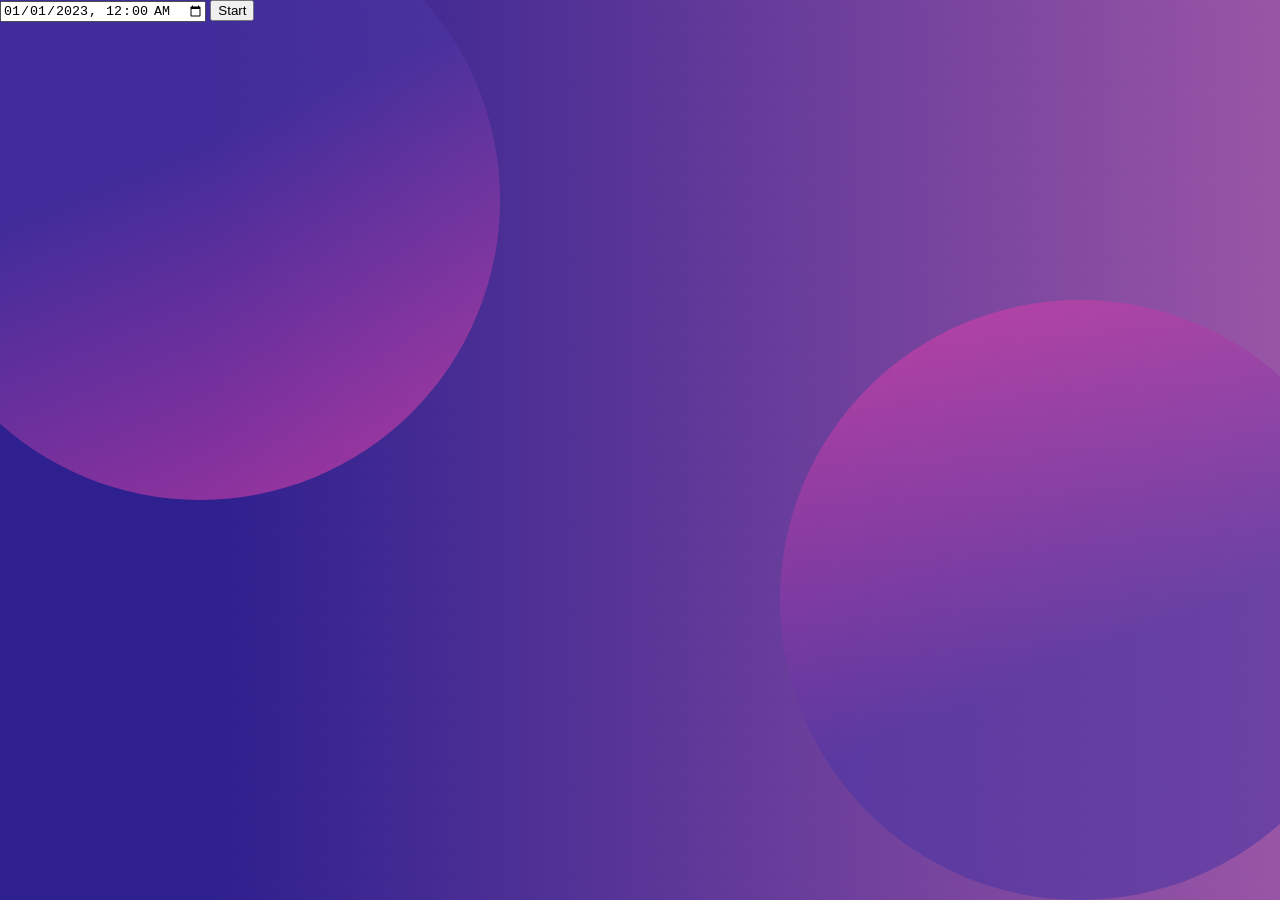
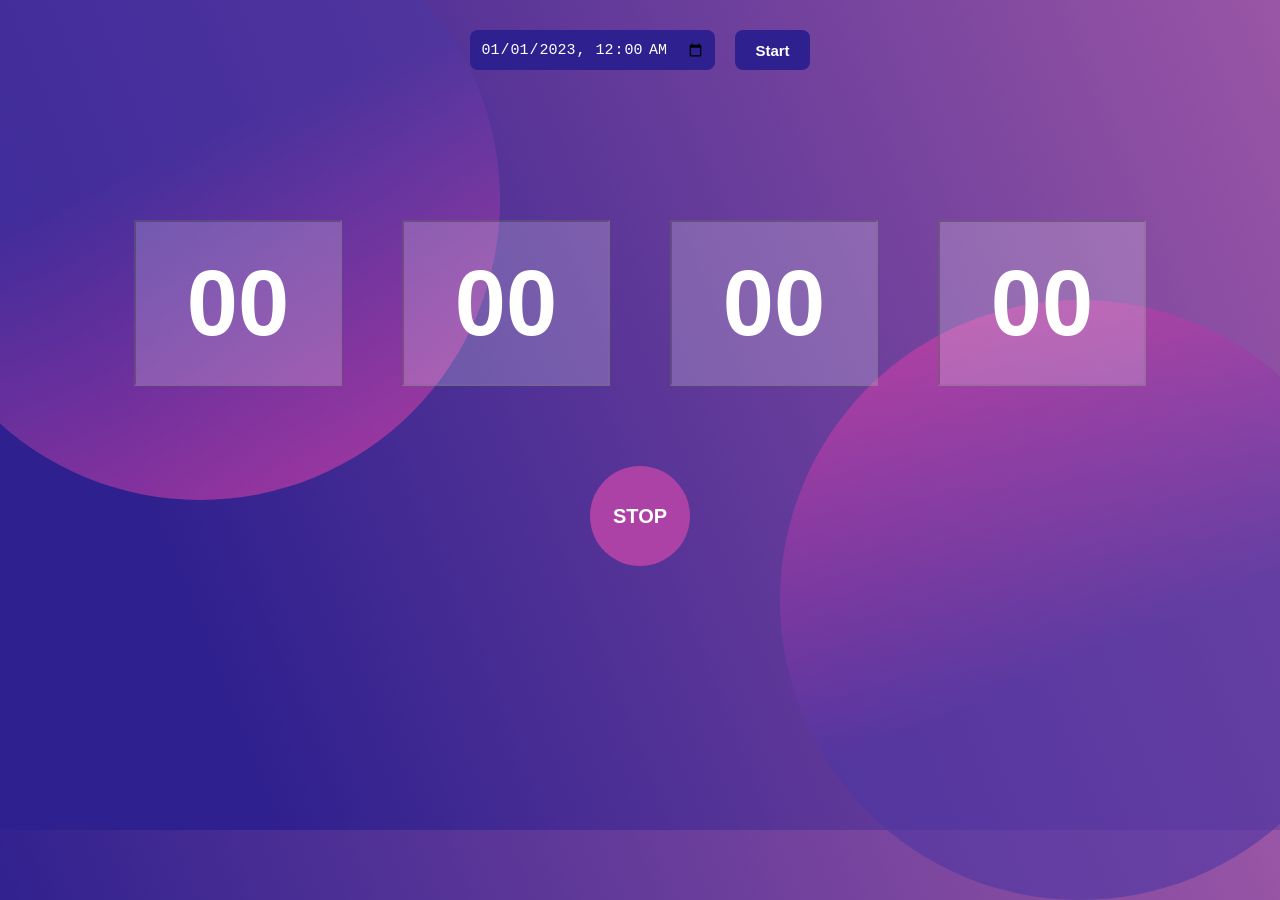
Before and after one commit to Chicarelli/countdown-timer, a plain HTML site: page index.html in a window 1280 px wide. Shown: the top 900 px of the page. Drawn offline with Linux system fonts and the light colour scheme.

Commit message:
feat: countdown timer

```diff
--- a/index.html
+++ b/index.html
@@ -11,11 +11,23 @@
 <body>
     <div class="bg-circle circle-top"></div>
     <div class="bg-circle circle-bottom"></div>
-    <form id="form-new-timer">
+
+    <form id="form-new-timer" class="form-timer">
         <input type="datetime-local" id="input-timer"/>
         <button type="submit" id="button-start">Start</button>
     </form>
 
+    <div id="content-hour">
+        <input class="box" type="text" disabled id="timer_days"/>
+        <input class="box" type="text" disabled id="timer_hours"/>
+        <input class="box" type="text" disabled id="timer_minutes"/>
+        <input class="box" type="text" disabled id="timer_seconds"/>
+    </div>
+
+    <div class="stop-button-div">
+        <button id="stop-button">Stop</button>
+    </div>
+
     <script src="./script/countdown-timer.js" type="module"></script>
 </body>
 </html>
--- a/script/countdown-timer.js
+++ b/script/countdown-timer.js
@@ -11,12 +11,21 @@ document.addEventListener("DOMContentLoaded", function () {
   elements = {
     inputTimer: document.getElementById("input-timer"),
     buttonStart: document.getElementById("button-start"),
+    daysInput: document.getElementById("timer_days"),
+    hoursInput: document.getElementById("timer_hours"),
+    minutesInput: document.getElementById("timer_minutes"),
+    secondsInput: document.getElementById("timer_seconds"),
+    stopButton: document.getElementById("stop-button"),
   };
+
+  elements.stopButton.addEventListener("click", handleStop);
 
   preloadData();
 
   if (getTime()) {
     startCountdown();
+  } else {
+    handleStop();
   }
 });
 
@@ -61,29 +70,51 @@ function removeTime() {
 }
 
 function updateCountdown() {
+  if (new Date(getTime()).getFullYear() - new Date().getFullYear() > 5)
+    return handleStop();
+
   const now = new Date().getTime();
   const target = new Date(getTime()).getTime();
-  console.log({ target });
   const difference = target - now;
 
   if (difference <= 0) {
-    clearInterval(timer);
+    handleStop();
     return;
   }
 
-  const days = difference / DAYS_MILLISECONDS;
-  const hours = (difference % DAYS_MILLISECONDS) / HOURS_MILLISECONDS;
-  const minutes =
-    ((difference % DAYS_MILLISECONDS) % HOURS_MILLISECONDS) /
-    MINUTES_MILLISECONDS;
-  const seconds =
-    (((difference % DAYS_MILLISECONDS) % HOURS_MILLISECONDS) %
-      MINUTES_MILLISECONDS) /
-    SECONDS_MS;
+  const days = Math.floor(difference / DAYS_MS);
+  const hours = Math.floor((difference % DAYS_MS) / HOURS_MS);
+  const minutes = Math.floor(((difference % DAYS_MS) % HOURS_MS) / MINUTES_MS);
+  const seconds = Math.floor(
+    (((difference % DAYS_MS) % HOURS_MS) % MINUTES_MS) / SECONDS_MS
+  );
 
-  console.log({
-    now,
-    target,
-    difference: target - now,
-  });
+  updateCountdownElements({ days, hours, minutes, seconds });
+
+  if (!timer) {
+    timer = setInterval(updateCountdown, 1000);
+  }
 }
+
+function updateCountdownElements({ days, hours, minutes, seconds }) {
+  if (isNaN(days) || isNaN(hours) || isNaN(minutes) || isNaN(seconds)) {
+    alert("Insira uma data válida");
+    return handleStop();
+  }
+
+  elements.daysInput.value = formatInput(days);
+  elements.hoursInput.value = formatInput(hours);
+  elements.minutesInput.value = formatInput(minutes);
+  elements.secondsInput.value = formatInput(seconds);
+}
+
+function formatInput(value) {
+  return value.toString().length === 1 ? `0${value}` : value;
+}
+
+function handleStop() {
+  clearInterval(timer);
+  updateCountdownElements({ days: 0, hours: 0, minutes: 0, seconds: 0 });
+  removeTime();
+  timer = null;
+}
--- a/styles/countdowm-timer.css
+++ b/styles/countdowm-timer.css
@@ -1,6 +1,8 @@
 body {
     background: linear-gradient(68.5deg, #2E208E 16.57%, #9B56A6 100.9%);
     overflow: hidden;
+    height: 100vh;
+    width: 100vw;
 }
 
 .bg-circle {
@@ -23,3 +25,91 @@ body {
     right: -100px;
     bottom: -100px;
 }
+
+.form-timer {
+    display: flex;
+    width: 100%;
+    justify-content: center;
+    align-items: center;
+    margin: 30px 0;
+}
+
+.form-timer > input {
+    margin-right: 20px;
+    padding: 0 10px;
+    font-size: 15px;
+    height: 40px;
+    border: none;
+    border-radius: 8px;
+    background: #2E208E;
+    color: #FFF;
+}
+
+.form-timer > button {
+    font-size: 15px;
+    height: 40px;
+    border: none;
+    padding: 0 20px;
+    font-weight: bold;
+    background: #2E208E;
+    color: #FFFFFF;
+    transition: .3s;
+    border-radius: 8px;
+}
+
+.form-timer > button:hover {
+    cursor: pointer;
+    opacity: .8;
+}
+
+#content-hour {
+    display: flex;
+    justify-content: center;
+    gap: 60px;
+    margin-top: 150px;
+}
+
+.box {
+    height: 160px;
+    width: 200px;
+    display: flex;
+    justify-content: center;
+    align-items: center;
+    text-align: center;
+    font-size: 92px;
+    color: #FFF;
+    font-weight: bolder;
+    background: rgba(355, 355, 355, .2);
+}
+
+
+.hidden {
+    display: hidden;
+}
+
+.stop-button-div {
+    margin: auto;
+    margin-top: 80px;
+    background: none;
+    display: flex;
+    justify-content: center;
+}
+
+.stop-button-div > button {
+    height: 100px;
+    width: 100px;
+    border-radius: 100%;
+    outline: none;
+    border: none;
+    background: #AC42A5;
+    color: #FFF;
+    font-weight: bold;
+    font-size: 20px;
+    text-transform: uppercase;
+    transition: .3s;
+}
+
+.stop-button-div > button:hover {
+    opacity: .7;
+    cursor: pointer;
+}
```
